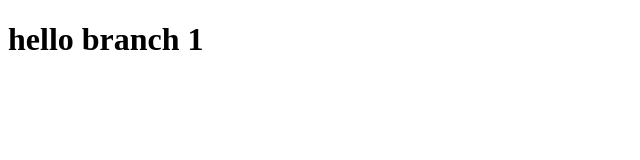
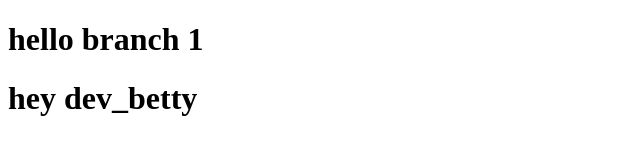
Before and after one commit to betty-Get/git_workshop, a plain HTML site: page index.html in a window 1280 px wide. Shown: the whole page, without its empty margins (0-640 px from the left). Drawn offline with Linux system fonts and the light colour scheme.

Commit message:
second_commit

```diff
--- a/index.html
+++ b/index.html
@@ -8,5 +8,6 @@
 </head>
 <body>
     <h1>hello branch 1</h1>
+    <h1>hey dev_betty</h1>
 </body>
 </html>
```
